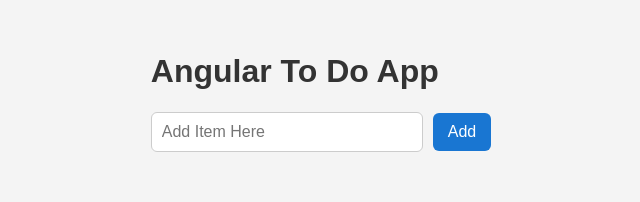
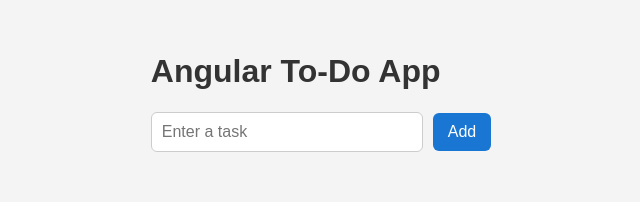
Before and after one commit to BarkerBrian-FS/Learn-Angular-with-Todo, an Angular app: page / in a window 1280 px wide. Shown: the top 202 px of the page, without its empty margins (319-959 px from the left). Built offline with nearby package versions, Linux system fonts and the light colour scheme.

Commit message:
item not popping up in list

```diff
--- a/src/app/add-item/add-item.html
+++ b/src/app/add-item/add-item.html
@@ -1,4 +1,4 @@
 <div>
-  <input [formControl]="newTask" placeholder="Add Item Here" />
+  <input [formControl]="newTask" placeholder="Enter a task" />
   <button (click)="submitTodo()">Add</button>
 </div>
--- a/src/app/add-item/add-item.ts
+++ b/src/app/add-item/add-item.ts
@@ -14,9 +14,11 @@ export class AddItem {
 
   submitTodo() {
     const task = this.newTask.value?.trim();
+    console.log('submit');
 
     if (task) {
       this.newTodo.emit(task);
+      // console.log(task);
       this.newTask.setValue('');
     }
   }
--- a/src/app/app.html
+++ b/src/app/app.html
@@ -1,5 +1,5 @@
 <main class="main">
-  <h1>Angular To Do App</h1>
+  <h1>Angular To-Do App</h1>
 
   <app-add-item (newTodo)="addTodo($event)"></app-add-item>
 
--- a/src/app/app.ts
+++ b/src/app/app.ts
@@ -16,6 +16,7 @@ export class App {
   addTodo(newTodo: string) {
     if (newTodo) {
       this.todos.push(newTodo);
+      console.log(this.todos);
     }
   }
 
```
